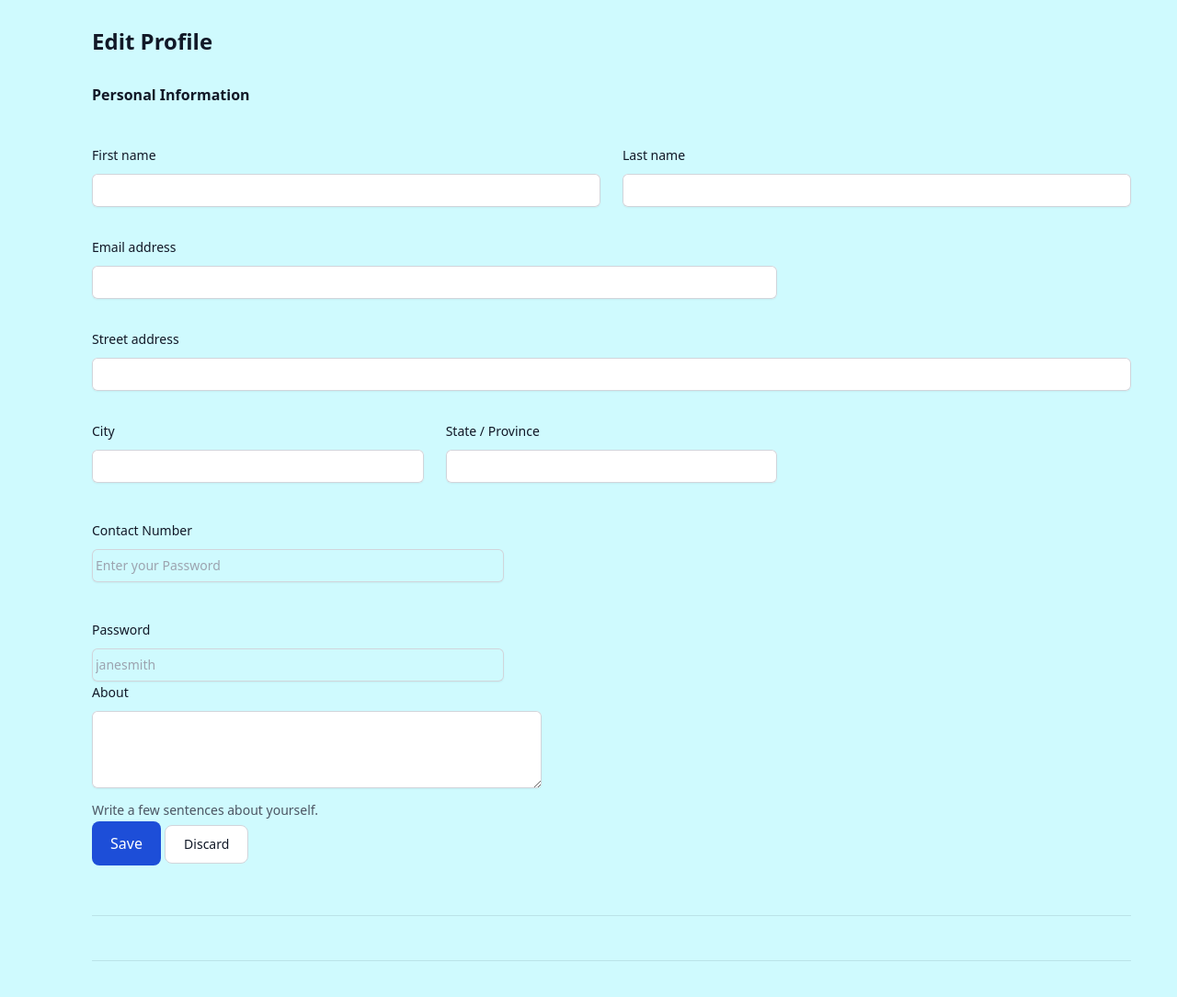
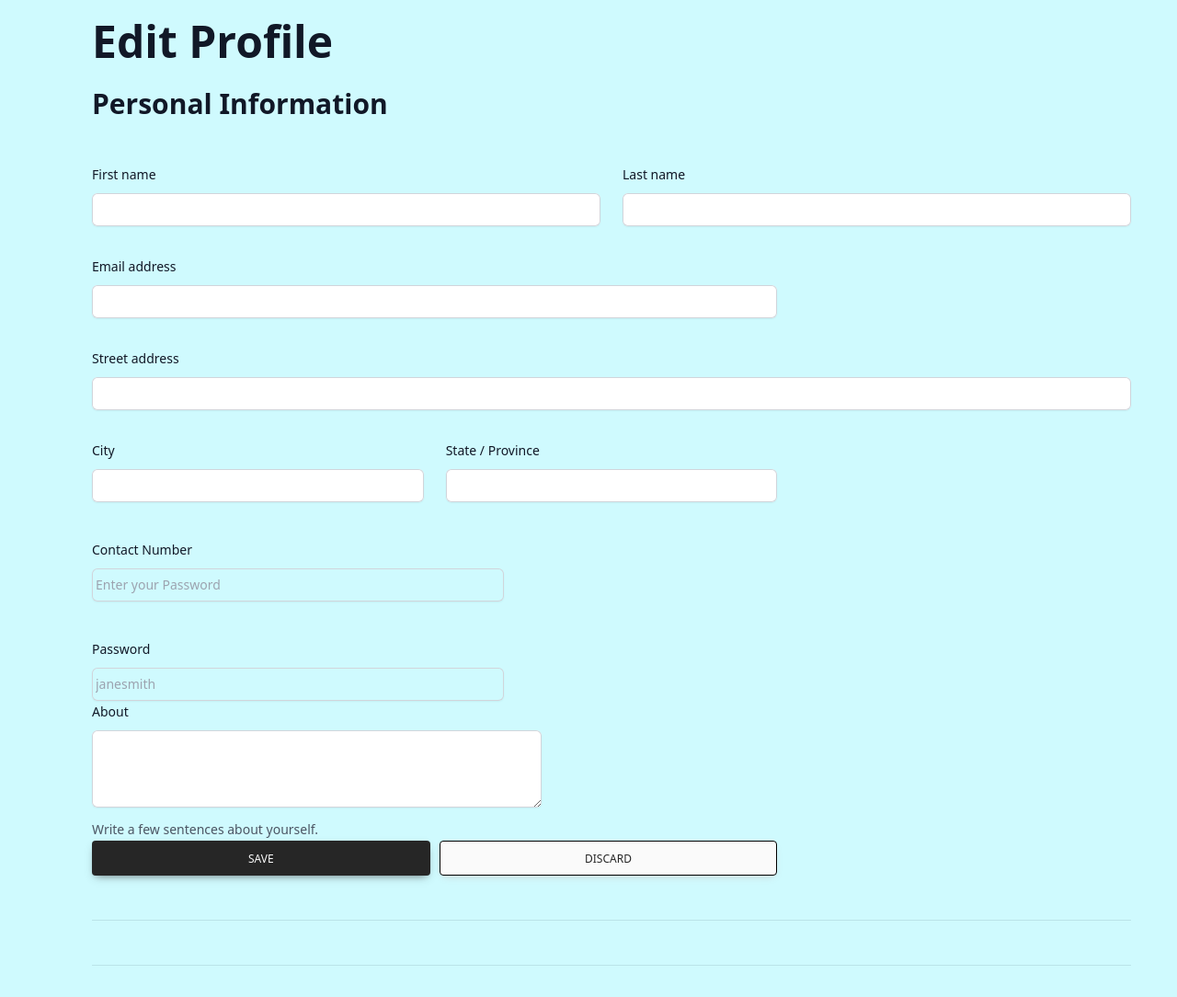
Before and after one commit to https-404/HTML-and-CSS, a plain HTML site: page Learning HTML/UserPageEditProfile/index.html in a window 1280 px wide. Shown: the whole page at 92% size. Drawn offline with nearby package versions, Linux system fonts and the light colour scheme.

Commit message:
edited and made responsive

```diff
--- a/Learning HTML/UserPageEditProfile/index.html
+++ b/Learning HTML/UserPageEditProfile/index.html
@@ -10,12 +10,12 @@
     <div class="padding">
       <div class="space-y-12">
         <div class="border-b border-gray-900/10 pb-12">
-          <h2 class="text-2xl font-bold leading-10 text-gray-900 decoration-8">Edit Profile</h2>
+          <h2 class="text-5xl font-bold leading-10 text-gray-900 decoration-8">Edit Profile</h2>
 
         </br>
 
       <div class="border-b border-gray-900/10 pb-12">
-        <h2 class="text-base font-semibold leading-7 text-gray-900">Personal Information</h2>
+        <h2 class="text-3xl font-semibold leading-relaxed text-gray-900">Personal Information</h2>
 
 
         <div class="mt-10 grid grid-cols-1 gap-x-6 gap-y-8 sm:grid-cols-6">
@@ -99,10 +99,7 @@
 
 
 
-            <div>
-              <button type="button" class="px-5 py-3 text-base font-medium text-center text-white bg-blue-700 rounded-lg hover:bg-blue-800 focus:ring-4 focus:outline-none focus:ring-blue-300 dark:bg-blue-600 dark:hover:bg-blue-700 dark:focus:ring-blue-800">  Save  </button>
-              <button type="button" class="text-gray-900 bg-white border border-gray-300 focus:outline-none hover:bg-gray-100 focus:ring-4 focus:ring-gray-200 font-medium rounded-lg text-sm px-5 py-2.5 me-2 mb-2 dark:bg-gray-800 dark:text-white dark:border-gray-600 dark:hover:bg-gray-700 dark:hover:border-gray-600 dark:focus:ring-gray-700">Discard</button>
-            </div>
+
 
 
 
@@ -111,15 +108,55 @@
 
       </div>
     </div>
+      <div class="button-container">
+
+
+      <button
+        type="button"
+        class="inline-block rounded bg-neutral-800 px-6 pb-2 pt-2.5 text-xs font-medium uppercase leading-normal text-neutral-50 shadow-[0_4px_9px_-4px_rgba(51,45,45,0.7)] transition duration-150 ease-in-out hover:bg-neutral-800 hover:shadow-[0_8px_9px_-4px_rgba(51,45,45,0.2),0_4px_18px_0_rgba(51,45,45,0.1)] focus:bg-neutral-800 focus:shadow-[0_8px_9px_-4px_rgba(51,45,45,0.2),0_4px_18px_0_rgba(51,45,45,0.1)] focus:outline-none focus:ring-0 active:bg-neutral-900 active:shadow-[0_8px_9px_-4px_rgba(51,45,45,0.2),0_4px_18px_0_rgba(51,45,45,0.1)] dark:bg-neutral-900 dark:shadow-[0_4px_9px_-4px_#030202] dark:hover:bg-neutral-900 dark:hover:shadow-[0_8px_9px_-4px_rgba(3,2,2,0.3),0_4px_18px_0_rgba(3,2,2,0.2)] dark:focus:bg-neutral-900 dark:focus:shadow-[0_8px_9px_-4px_rgba(3,2,2,0.3),0_4px_18px_0_rgba(3,2,2,0.2)] dark:active:bg-neutral-900 dark:active:shadow-[0_8px_9px_-4px_rgba(3,2,2,0.3),0_4px_18px_0_rgba(3,2,2,0.2)]">
+        Save
+      </button>
+      <button
+      type="button"
+      class="inline-block rounded bg-neutral-50 px-6 pb-2 pt-2.5 text-xs font-medium uppercase leading-normal text-neutral-800 shadow-[0_4px_9px_-4px_#cbcbcb] transition duration-150 ease-in-out hover:bg-neutral-100 hover:shadow-[0_8px_9px_-4px_rgba(203,203,203,0.3),0_4px_18px_0_rgba(203,203,203,0.2)] focus:bg-neutral-100 focus:shadow-[0_8px_9px_-4px_rgba(203,203,203,0.3),0_4px_18px_0_rgba(203,203,203,0.2)] focus:outline-none focus:ring-0 active:bg-neutral-200 active:shadow-[0_8px_9px_-4px_rgba(203,203,203,0.3),0_4px_18px_0_rgba(203,203,203,0.2)] dark:shadow-[0_4px_9px_-4px_rgba(251,251,251,0.3)] dark:hover:shadow-[0_8px_9px_-4px_rgba(251,251,251,0.1),0_4px_18px_0_rgba(251,251,251,0.05)] dark:focus:shadow-[0_8px_9px_-4px_rgba(251,251,251,0.1),0_4px_18px_0_rgba(251,251,251,0.05)] dark:active:shadow-[0_8px_9px_-4px_rgba(251,251,251,0.1),0_4px_18px_0_rgba(251,251,251,0.05)] border border-black px-4 py-2">
+      Discard
+    </button>
+  </div>
 
   </div>
   </form>
+
 </body>
 
 <style>
   .padding{
     padding: 25px 50px 75px 100px;
   }
+  .button-container{
+    display: grid;
+    grid-template-columns: repeat(2,1fr);
+    gap: 10px;
+
+  }
+
+  /* .btnSave{
+    background-color: #04AA6D;
+    border: none;
+    color: white;
+    padding: 15px 32px;
+    text-align: center;
+    text-decoration: none;
+    display: inline-block;
+    font-size: 16px;
+
+  }
+  .btnDiscard{
+    transition-duration: 0.4s;
+  }
+  .btnDiscard:hover{
+    background-color: #04AA6D;
+    color: white;
+  } */
 </style>
 
 </html>
--- a/Learning HTML/headerAirtime/style.css
+++ b/Learning HTML/headerAirtime/style.css
@@ -122,9 +122,9 @@ label #cancel {
 
     }
     #check:checked ~ label #btn{
-        display: none;
+
     }
-    #check:checked ~ label #cancel{
+    #check :checked ~ label #cancel{
         display: none;
     }
 
```
Also changed, not shown: Learning HTML/headerAirtime/index.html (+5 -5 lines).
